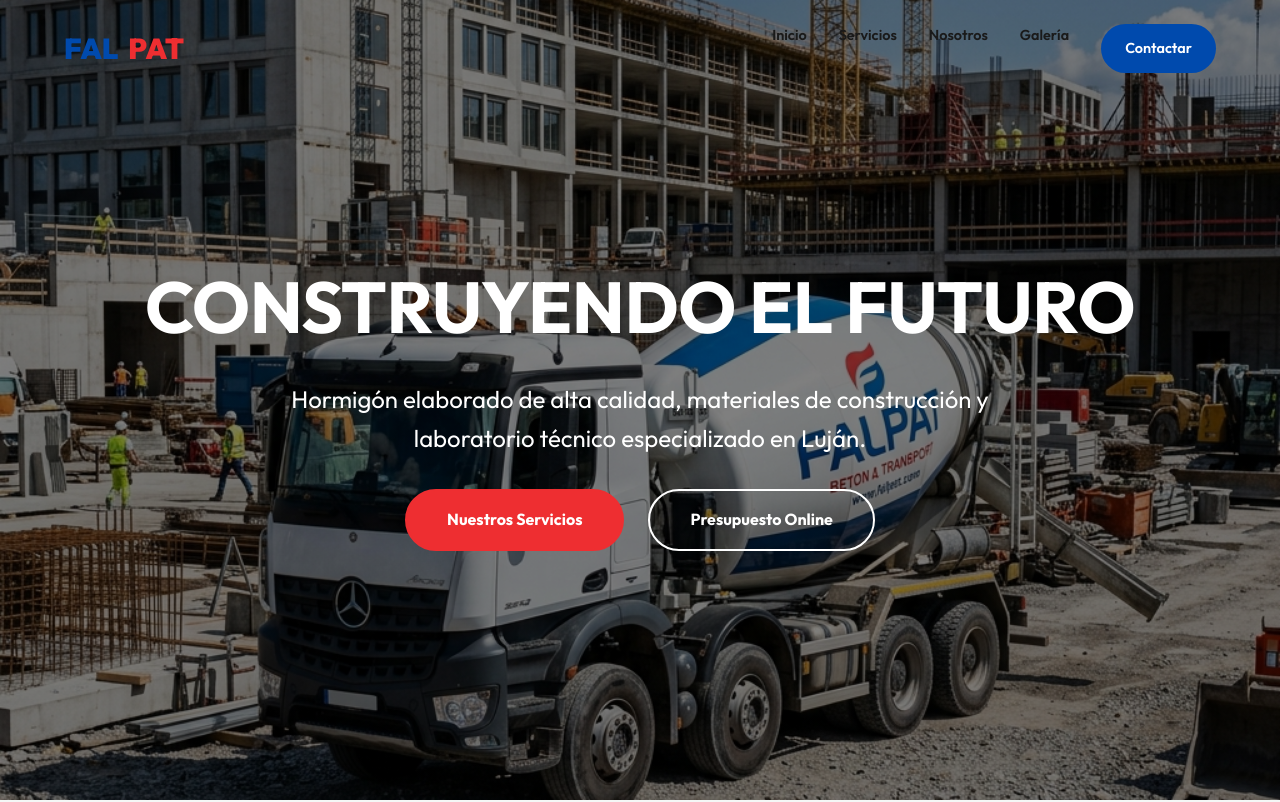
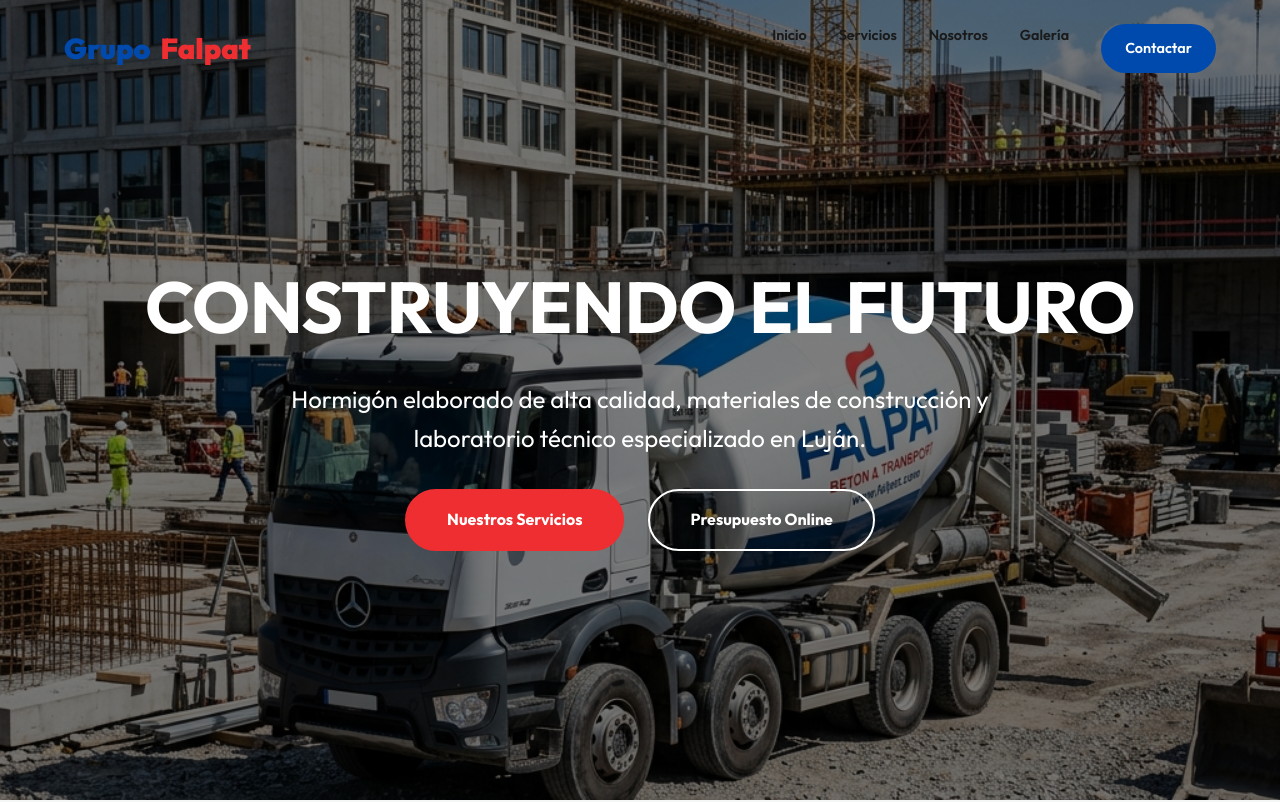
Before and after one commit to webfireone/grupofalpat, a website built with Vite: page index.html in a window 1280 px wide. Shown: the top 802 px of the page. Built offline with nearby package versions, Linux system fonts and the light colour scheme; some packages are replaced by stand-ins of ours.

Commit message:
Add files via upload

```diff
--- a/index.html
+++ b/index.html
@@ -19,7 +19,7 @@
 <body>
 
     <nav id="navbar">
-        <a href="#" class="logo">FAL<span>PAT</span></a>
+        <a href="#" class="logo">Grupo <span>Falpat</span></a>
         <div class="nav-links">
             <a href="#inicio">Inicio</a>
             <a href="#servicios">Servicios</a>
@@ -141,7 +141,7 @@
     </section>
 
     <footer>
-        <a href="#" class="footer-logo">FAL<span>PAT</span></a>
+        <a href="#" class="footer-logo">Grupo <span>Falpat</span></a>
         <div class="footer-socials">
             <a href="https://www.instagram.com/grupofalpat/" target="_blank"><i class="fab fa-instagram"></i></a>
             <a href="#"><i class="fab fa-facebook"></i></a>
--- a/style.css
+++ b/style.css
@@ -384,6 +384,10 @@ footer {
     display: inline-block;
 }
 
+.footer-logo span {
+    color: var(--secondary);
+}
+
 .footer-socials {
     display: flex;
     justify-content: center;
```
